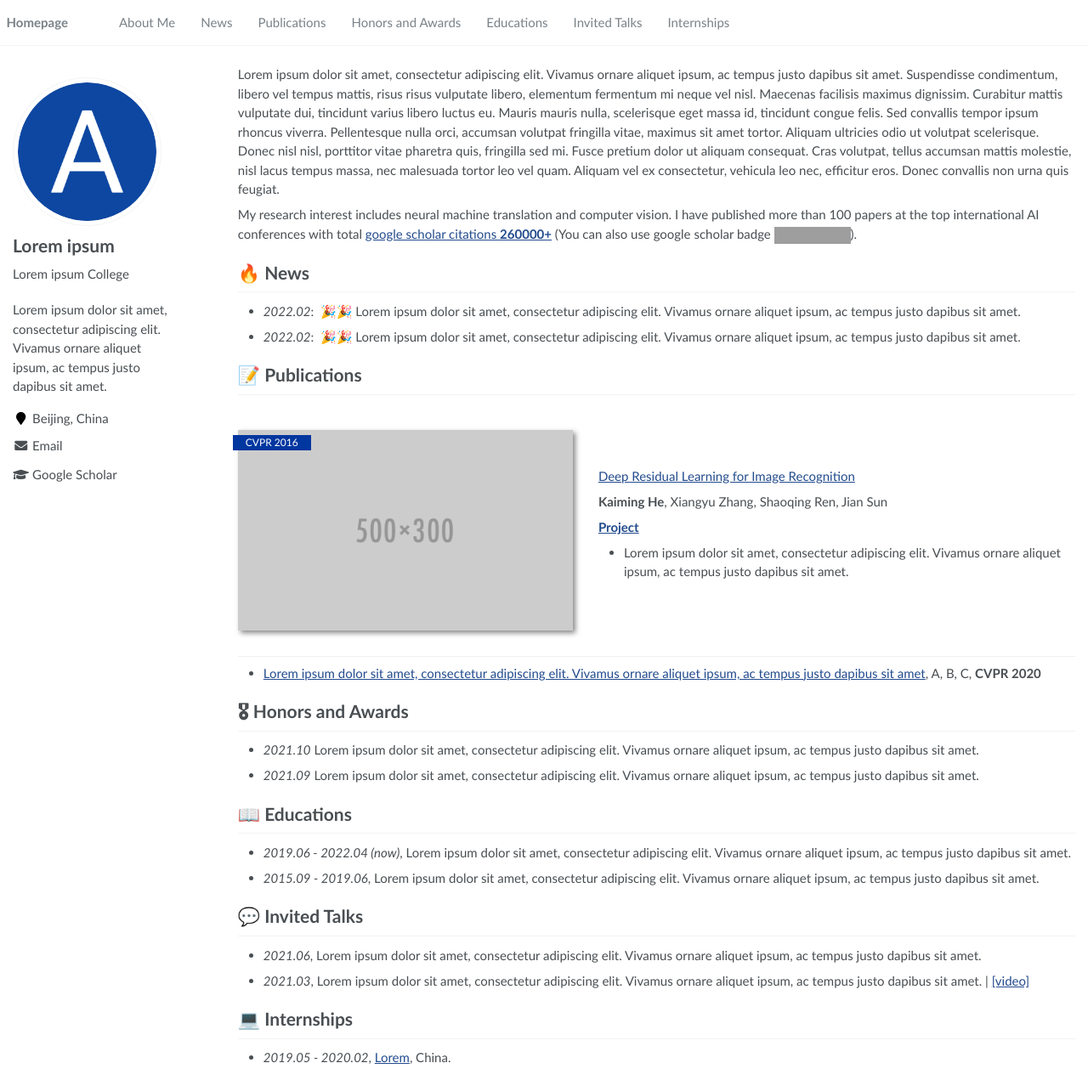
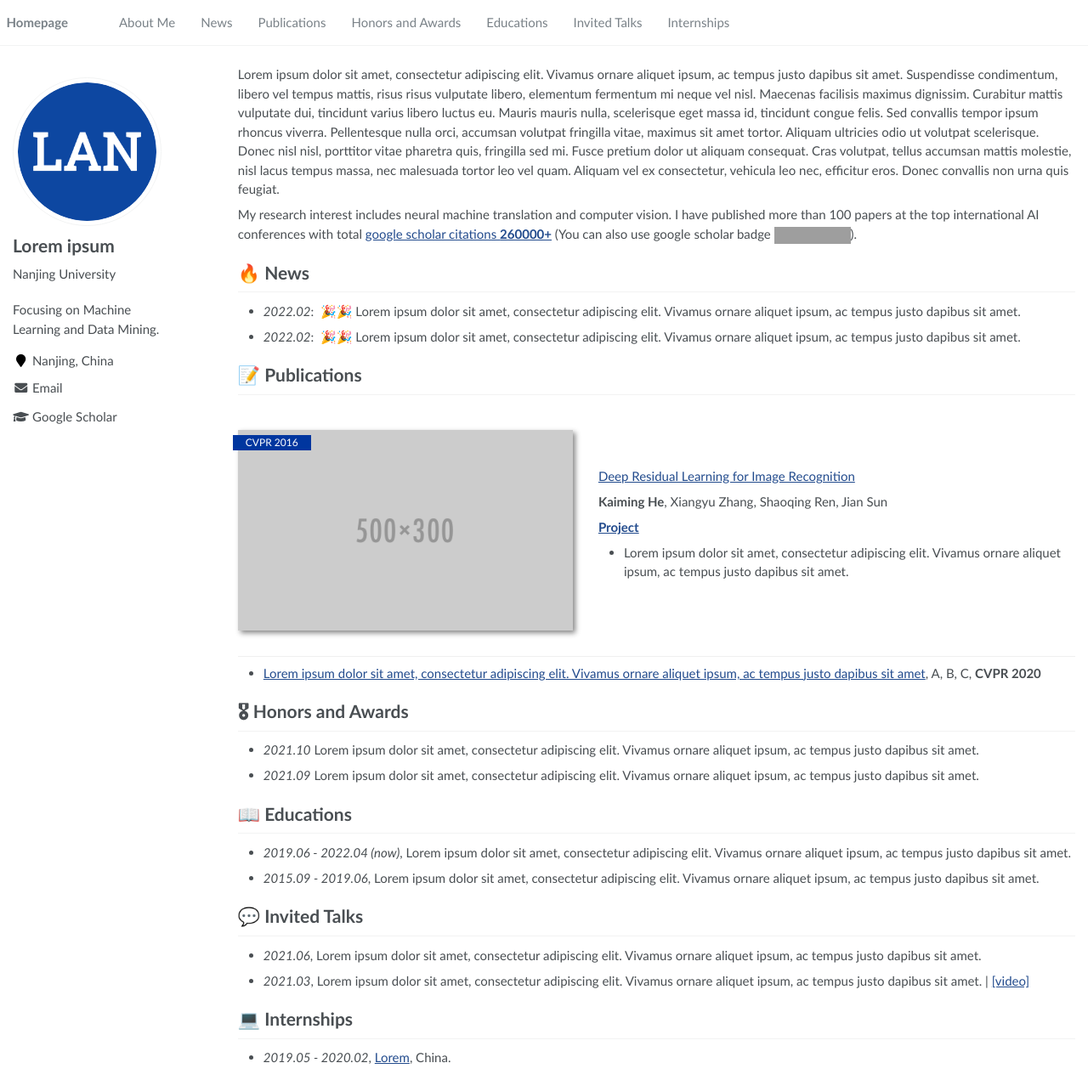
Before and after one commit to Lain810/lain810.github.io, a Jekyll site: the page built from _pages/about.md, in a window 1280 px wide and 1271 px high. Shown: the whole window at 85% size. Built offline with Jekyll 4.4.1, drawn with Linux system fonts in a browser that asks for light colours; grey boxes are pictures that could not be loaded.

Commit message:
init config

```diff
--- a/_config.yml
+++ b/_config.yml
@@ -6,29 +6,29 @@
 # `jekyll serve`. If you change this file, please restart the server process.
 
 # Site Settings
-title                    : "Lorem ipsum"
-description              : "Lorem ipsum dolor sit amet, consectetur adipiscing elit. Vivamus ornare aliquet ipsum, ac tempus justo dapibus sit amet. "
-repository               : "RayeRen/acad-homepage.github.io"
-google_scholar_stats_use_cdn : true
+title                    : "Li Lan (李岚)"
+description              : "Focusing on Machine Learning and Data Mining. "
+repository               : "Lain810/lain810.github.io"
+google_scholar_stats_use_cdn : false
 
 # google analytics
-google_analytics_id      :  # get google_analytics_id from https://analytics.google.com/analytics/
+google_analytics_id      :  G-Y5T87NYKZ6 # get google_analytics_id from https://analytics.google.com/analytics/
 
 # SEO Related
-google_site_verification :  # get google_site_verification from https://search.google.com/search-console/about
-bing_site_verification   :  # get bing_site_verification from https://www.bing.com/webmasters/about
+google_site_verification :  PEDlfWQNwZxIxAtW1MXOmb-2TdCap_NFeDV9 # get google_site_verification from https://search.google.com/search-console/about
+bing_site_verification   :  d637b1b504be3acc8af7a97a690594d4 # get bing_site_verification from https://www.bing.com/webmasters/about
 baidu_site_verification  :  # get baidu_site_verification from https://ziyuan.baidu.com/login/index?u=/site/index
 
 # Site Author
 author:
   name             : "Lorem ipsum"
   avatar           : "images/android-chrome-512x512.png"
-  bio              : "Lorem ipsum College"
-  location         : "Beijing, China"
+  bio              : "Nanjing University"
+  location         : "Nanjing, China"
   employer         :
   pubmed           :
-  googlescholar    : "https://scholar.google.com/citations?user=YOUR_GOOGLE_SCHOLAR_ID"
-  email            : "Lorem@ipsum.com"
+  googlescholar    : "https://scholar.google.com/citations?user=D2vVpPUAAAAJ&hl"
+  email            : "lil[AT]lamda.nju.edu.cn"
   researchgate     :  # e.g., "https://www.researchgate.net/profile/yourprofile"
   uri              :
   bitbucket        :
```
Also changed, not shown: images/android-chrome-192x192.png, images/android-chrome-512x512.png, images/apple-touch-icon.png, images/favicon-16x16.png, images/favicon-32x32.png, images/favicon.ico.
